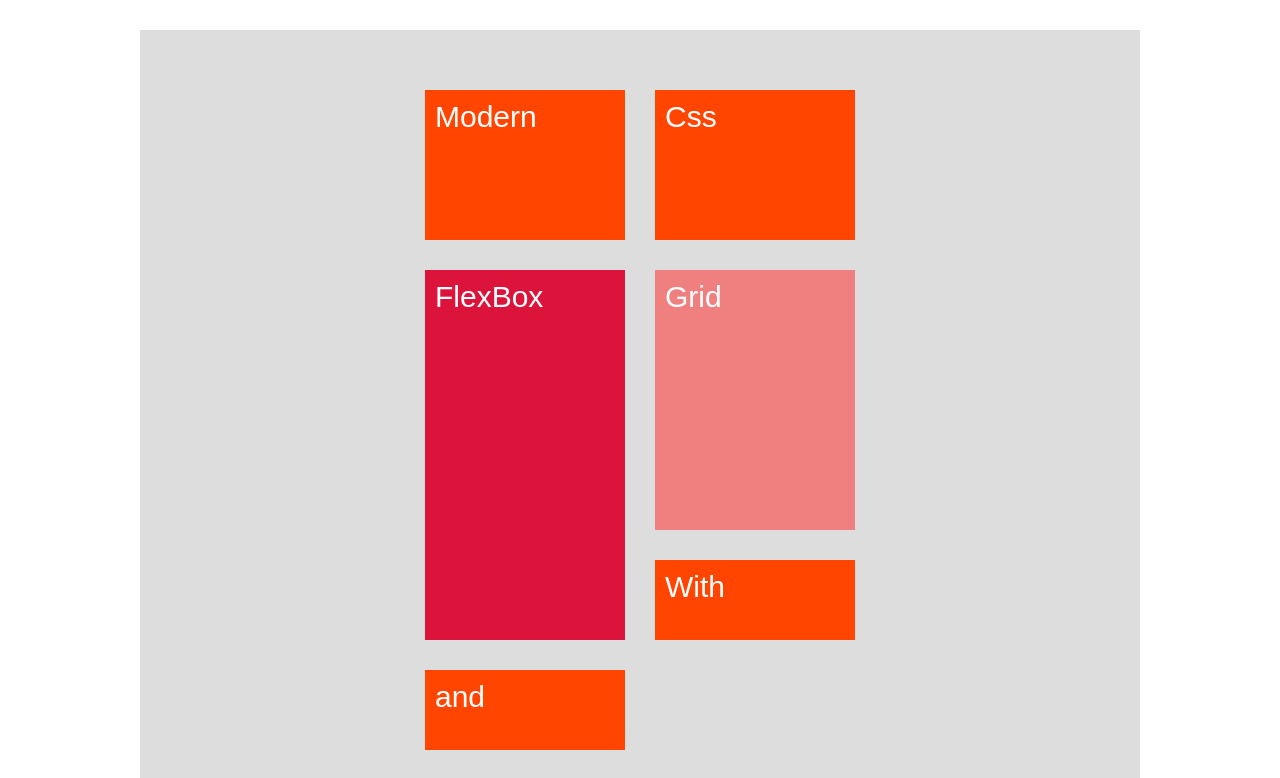
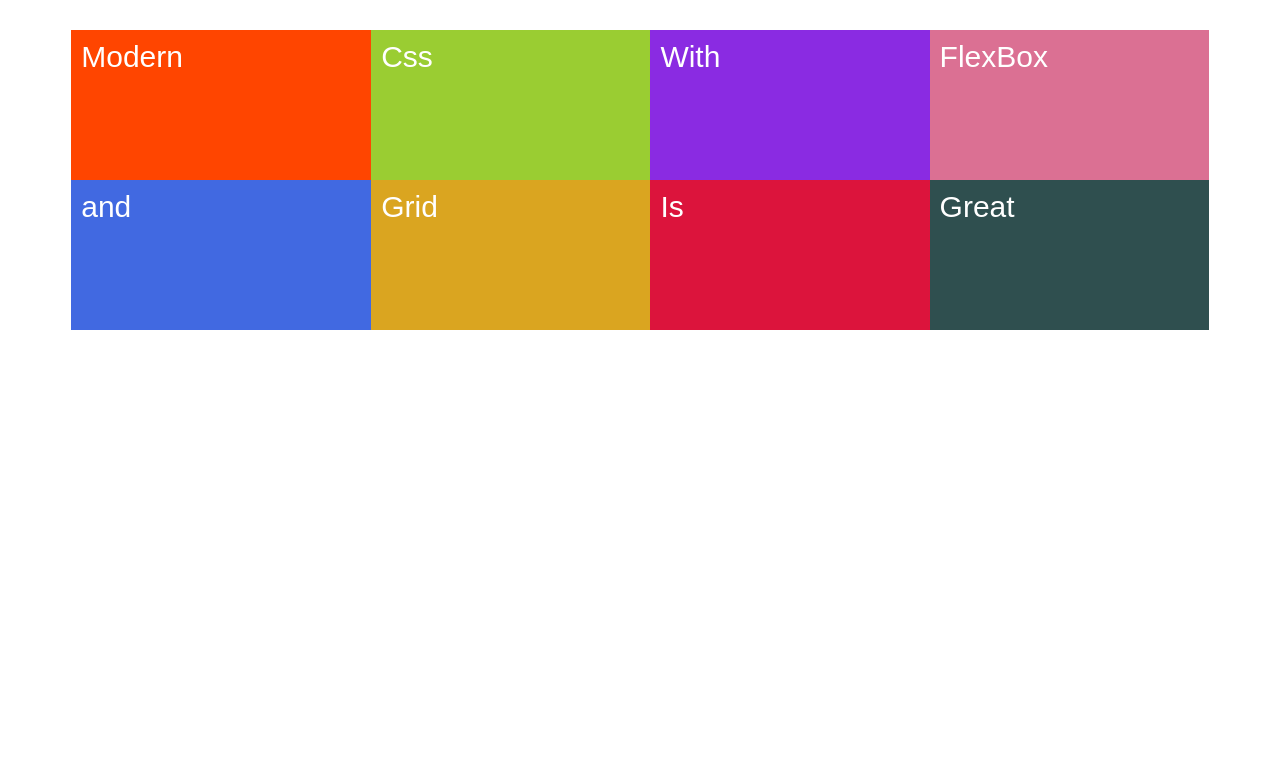
Before and after one commit to JamesKnippel/angularSCSSGrid, an Angular app: page / in a window 1280 px wide. Shown: the top 778 px of the page. Built offline with nearby package versions, Linux system fonts and the light colour scheme.

Commit message:
minmax setup with pixels, quite dynamic

```diff
--- a/src/app/container/container.component.html
+++ b/src/app/container/container.component.html
@@ -6,5 +6,5 @@
   <div class="item item--5">and</div>
   <div class="item item--6">Grid</div>
   <div class="item item--7">Is</div>
-  <div class="item item--8">Great</div>
+  <div class="item item--8">Great </div>
 </div>
--- a/src/app/container/container.component.scss
+++ b/src/app/container/container.component.scss
@@ -4,34 +4,15 @@
   background-color: #ddd;
 
   display: grid;
-  // grid-template-rows: repeat(2, 150px);
-  // grid-template-columns: repeat(2, 1fr);
-  grid-gap: 30px;
+  // Using Min content and max-content
+  //grid-template-rows: repeat(2, 150px);
+  // grid-template-columns: max-content 1fr 1fr min-content;
+  //grid-template-rows: repeat(2, min-content);
 
-  /*to affect implicit grid rows*/
-  grid-auto-rows: 80px;
-  /* Align grid items to grid areas */
-  grid-auto-flow: row;
-  /* implicit grid-cell size */
-  grid-auto-columns: .5fr;
-
-  /* default is stretch for grid*/
-  // align-items: center; // Stretch // Center // End // Start
-  // justify-items: center;
-
-  /* Align Grid Tracks to the Grid Container */
-  grid-template-columns: repeat(2, 200px);
-  grid-template-rows: repeat(2, 150px);
-  height: 1000px;
-
-  /* centers all tracks in grid container horizontally */
-  justify-content: center; // center // start // end
-  // space-between // space-around // space-evenly
-
-  /* vertically centers/affects tracks in grid container */
-  align-content: center; // same options as justify contents
-
-
+  // Using Minmax
+  width: 90%;
+  grid-template-rows: repeat(2, minmax(150px, min-content));
+  grid-template-columns: minmax(200px, 300px) repeat(3, 1fr);
   .item {
     padding: 10px;
     color: white;
@@ -39,21 +20,29 @@
     font-family: sans-serif;
     background-color: orangered;
 
+    &--1 {
+      background-color: orangered;
+    }
+    &--2 {
+      background-color: yellowgreen;
+    }
+    &--3 {
+      background-color: blueviolet;
+    }
     &--4 {
+      background-color: palevioletred;
+    }
+    &--5 {
+      background-color: royalblue;
+    }
+    &--6 {
+      background-color: goldenrod;
+    }
+    &--7 {
       background-color: crimson;
-      grid-row: 2 / span 3;
-      // align-self: start;
-      // justify-self: start;
     }
-
-    &--6 {
-      background-color: lightcoral;
-      grid-row: 2 / span 2;
-    }
-
-    &--7 {
-      background-color: palevioletred;
-      grid-column: 1 / -1;
+    &--8 {
+      background-color: darkslategray;
     }
   }
 }
```
